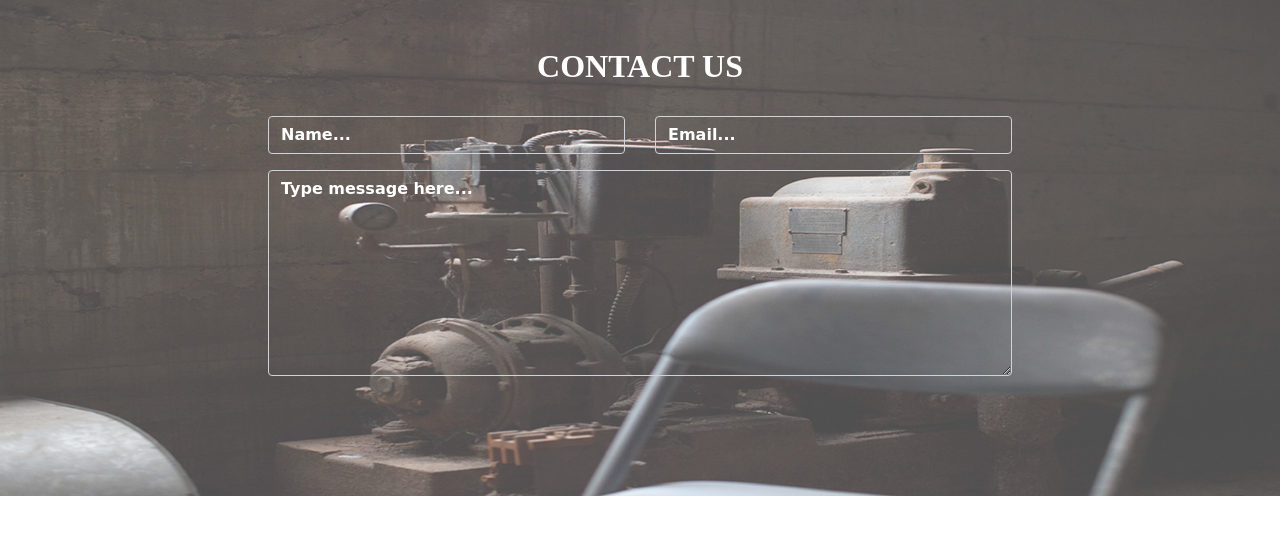
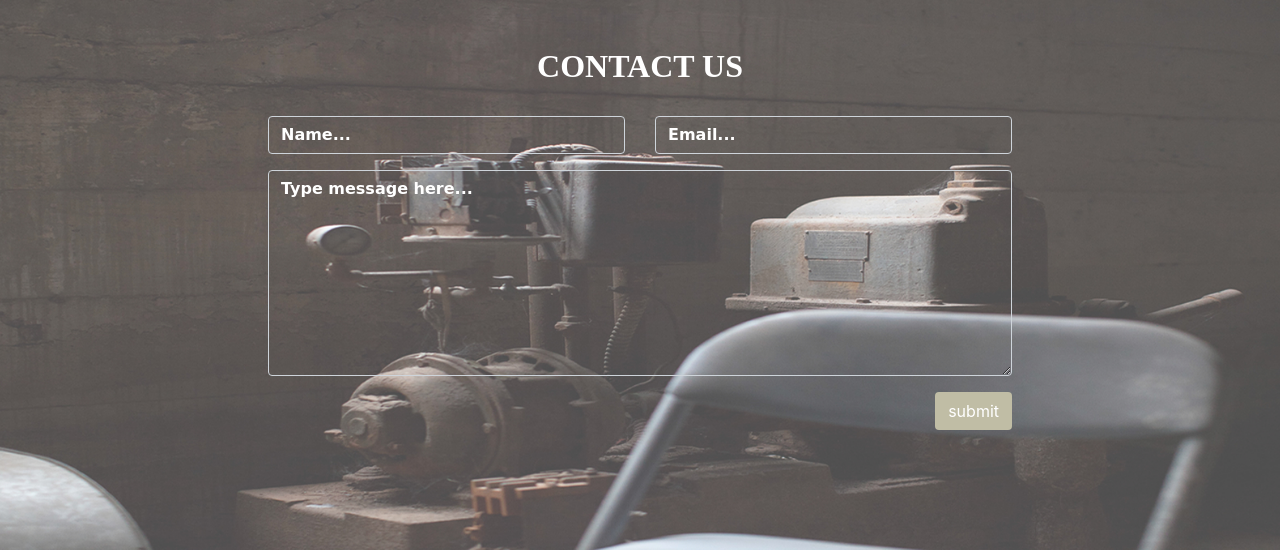
Before and after one commit to ibbz-slink/delani2, a plain HTML site: page index.html in a window 1280 px wide. Shown: the part 2519-3071 px from the top of the page. Drawn offline with nearby package versions, Linux system fonts and the light colour scheme.

Commit message:
index.html added

```diff
--- a/index.html
+++ b/index.html
@@ -153,6 +153,7 @@
           <textarea id="message" name="message" rows="8" cols="80" class="form-control" placeholder="Type message here..." type="text"></textarea>
         </div>
         <div class="text-right">
+          <button type="submit" id="button-color" class="btn" value="reset"> submit</button>
         </div>
       </form>
     </div>
```
